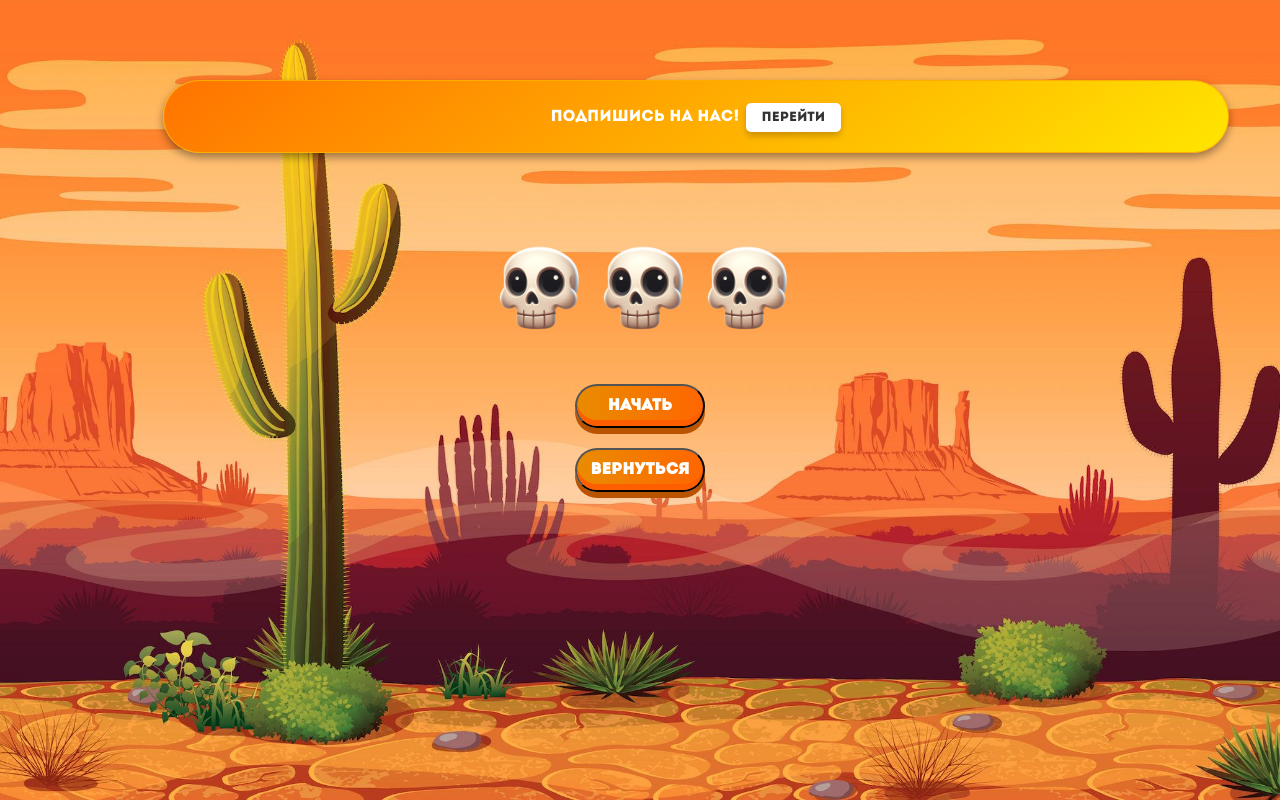
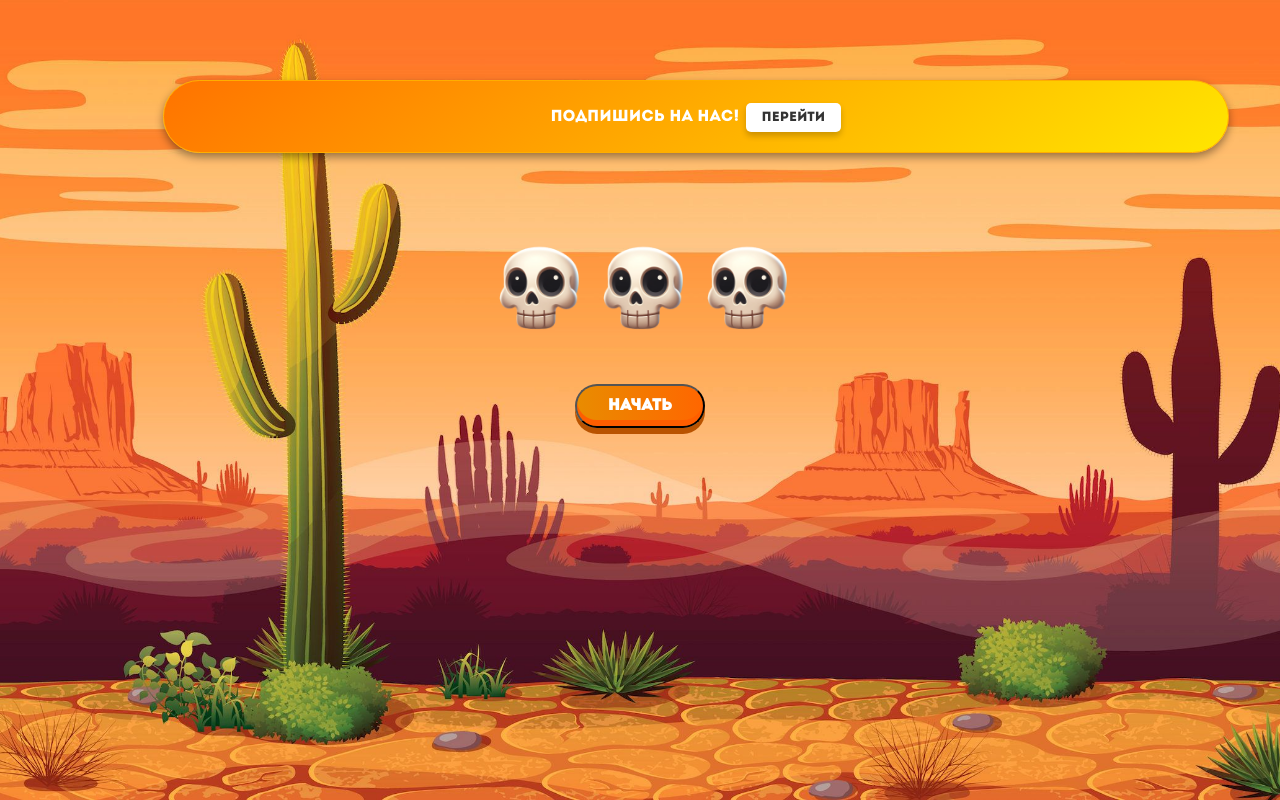
Before and after one commit to Zurk1337/PolkaBrawl, a plain HTML site: page index.html in a window 1280 px wide. Drawn offline with Linux system fonts and the light colour scheme.

Commit message:
Update index.html

```diff
--- a/index.html
+++ b/index.html
@@ -348,7 +348,6 @@
     </div>
     <div class="button-container">
     <button class="start-button" onclick="openModal()">Начать</button>
-    <button class="return-button" onclick="window.location.href=&#39;../index.html&#39;;">Вернуться</button>
 </div>
     <div id="modal">
         <div class="modal-content">
```
